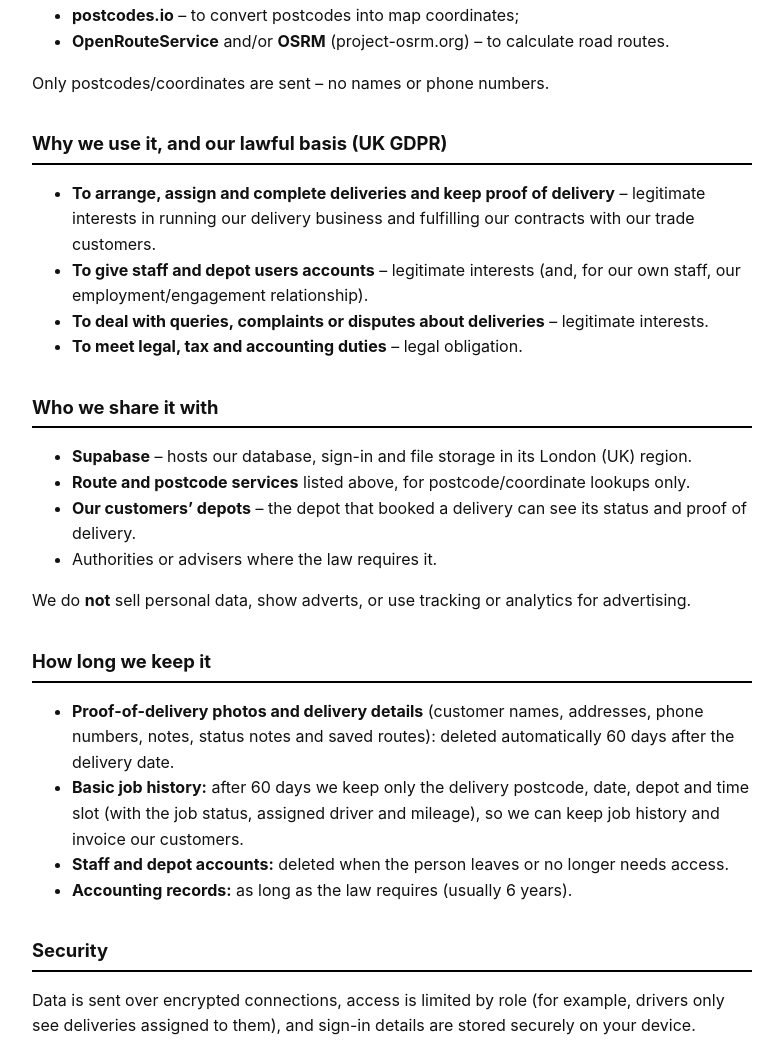
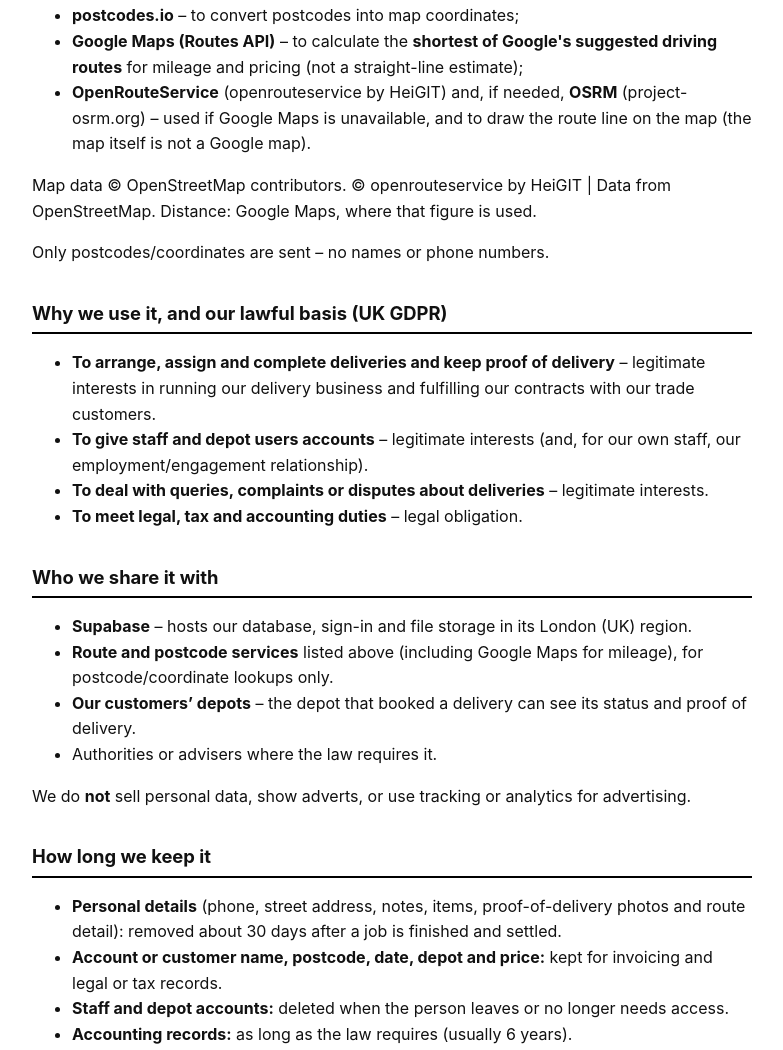
Before and after one commit to jamesbrierley02/sb-privacy, a plain HTML site: page index.html in a window 1280 px wide. Shown: the part 1237-2287 px from the top of the page, without its empty margins (248-1031 px from the left). Drawn offline with Linux system fonts and the light colour scheme.

Commit message:
Update privacy policy for Google Maps mileage and 30-day retention
Mileage now uses the shortest of Google's suggested driving routes,
with OpenRouteService as a fallback and for the map line. The
effective date is 18 November 2026. Personal details are still
removed about 30 days after a job is finished and settled.

```diff
--- a/index.html
+++ b/index.html
@@ -1,5 +1,5 @@
 <!doctype html><html lang="en"><head><meta charset="utf-8"><meta name="viewport" content="width=device-width,initial-scale=1"><title>SB &amp; Sons – Privacy Policy</title><style>body{margin:0;font:16px/1.6 -apple-system,system-ui,Helvetica,Arial,sans-serif;color:#111;background:#fff}header{background:#000;color:#fff;padding:20px;text-align:center;font-weight:800;letter-spacing:2px}main{max-width:720px;margin:auto;padding:16px 20px 48px}h1{font-size:1.6em}h2{font-size:1.15em;border-bottom:2px solid #000;padding-bottom:4px;margin-top:1.8em}</style></head><body><header>SB &amp; SONS TRANSPORT</header><main><h1>SB &amp; Sons – Privacy Policy</h1>
-<p><strong>Effective date:</strong> 29 October 2026</p>
+<p><strong>Effective date:</strong> 18 November 2026</p>
 <p>This policy explains how SB &amp; Sons Transport Services Limited (&quot;we&quot;, &quot;us&quot;) uses personal data in the SB &amp; Sons iOS app. The app is a private business tool for arranging and carrying out deliveries for our customers and partner depots. It is not available to the public.</p>
 <h2>Who we are</h2>
 <p>SB &amp; Sons Transport Services Limited is a limited company registered in England and Wales, company number 14311211, owned and directed by Stephen Brierley.</p>
@@ -20,8 +20,10 @@
 <p>To show the road route, miles and drive time, depot and delivery postcodes or map coordinates are sent to:</p>
 <ul>
 <li><strong>postcodes.io</strong> – to convert postcodes into map coordinates;</li>
-<li><strong>OpenRouteService</strong> and/or <strong>OSRM</strong> (project-osrm.org) – to calculate road routes.</li>
+<li><strong>Google Maps (Routes API)</strong> – to calculate the <strong>shortest of Google's suggested driving routes</strong> for mileage and pricing (not a straight-line estimate);</li>
+<li><strong>OpenRouteService</strong> (openrouteservice by HeiGIT) and, if needed, <strong>OSRM</strong> (project-osrm.org) – used if Google Maps is unavailable, and to draw the route line on the map (the map itself is not a Google map).</li>
 </ul>
+<p>Map data © OpenStreetMap contributors. © openrouteservice by HeiGIT | Data from OpenStreetMap. Distance: Google Maps, where that figure is used.</p>
 <p>Only postcodes/coordinates are sent – no names or phone numbers.</p>
 <h2>Why we use it, and our lawful basis (UK GDPR)</h2>
 <ul>
@@ -33,15 +35,15 @@
 <h2>Who we share it with</h2>
 <ul>
 <li><strong>Supabase</strong> – hosts our database, sign-in and file storage in its London (UK) region.</li>
-<li><strong>Route and postcode services</strong> listed above, for postcode/coordinate lookups only.</li>
+<li><strong>Route and postcode services</strong> listed above (including Google Maps for mileage), for postcode/coordinate lookups only.</li>
 <li><strong>Our customers’ depots</strong> – the depot that booked a delivery can see its status and proof of delivery.</li>
 <li>Authorities or advisers where the law requires it.</li>
 </ul>
 <p>We do <strong>not</strong> sell personal data, show adverts, or use tracking or analytics for advertising.</p>
 <h2>How long we keep it</h2>
 <ul>
-<li><strong>Proof-of-delivery photos and delivery details</strong> (customer names, addresses, phone numbers, notes, status notes and saved routes): deleted automatically 60 days after the delivery date.</li>
-<li><strong>Basic job history:</strong> after 60 days we keep only the delivery postcode, date, depot and time slot (with the job status, assigned driver and mileage), so we can keep job history and invoice our customers.</li>
+<li><strong>Personal details</strong> (phone, street address, notes, items, proof-of-delivery photos and route detail): removed about 30 days after a job is finished and settled.</li>
+<li><strong>Account or customer name, postcode, date, depot and price:</strong> kept for invoicing and legal or tax records.</li>
 <li><strong>Staff and depot accounts:</strong> deleted when the person leaves or no longer needs access.</li>
 <li><strong>Accounting records:</strong> as long as the law requires (usually 6 years).</li>
 </ul>
```
Also changed, not shown: 1 other file.
